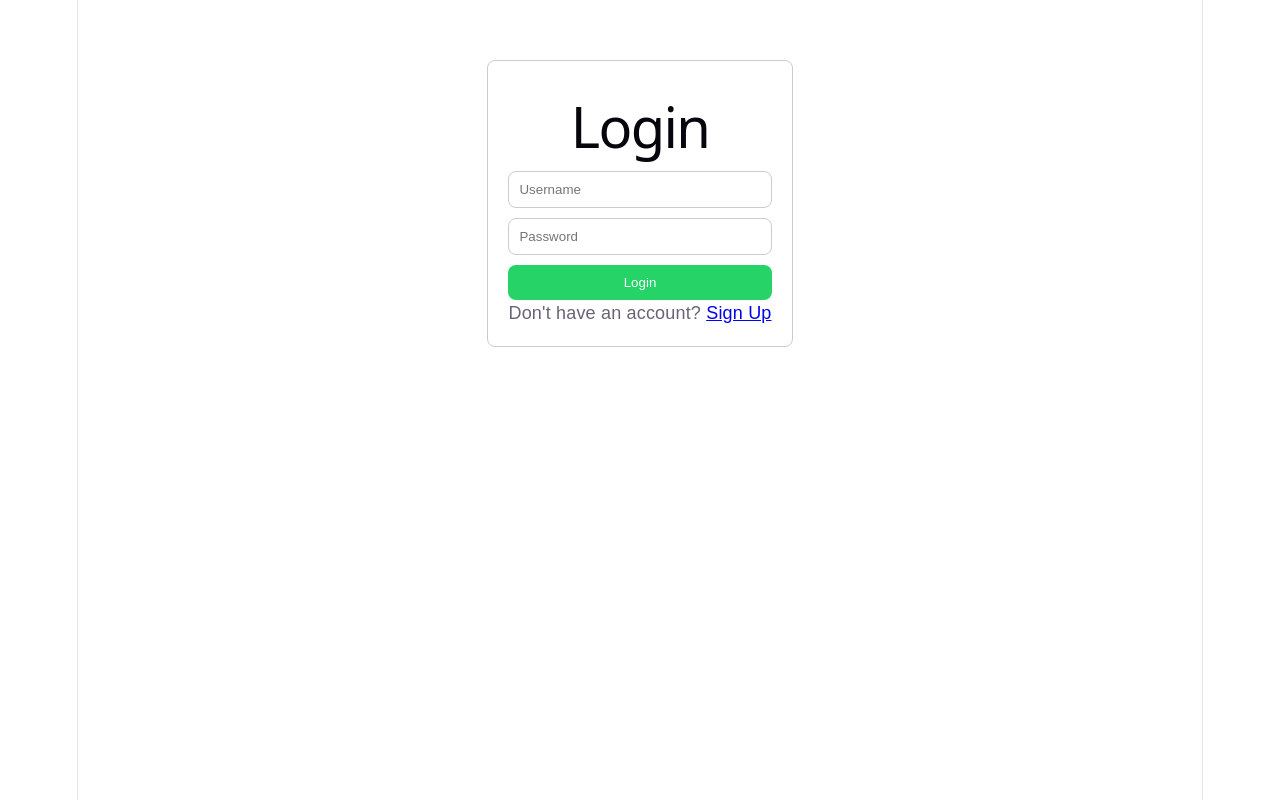
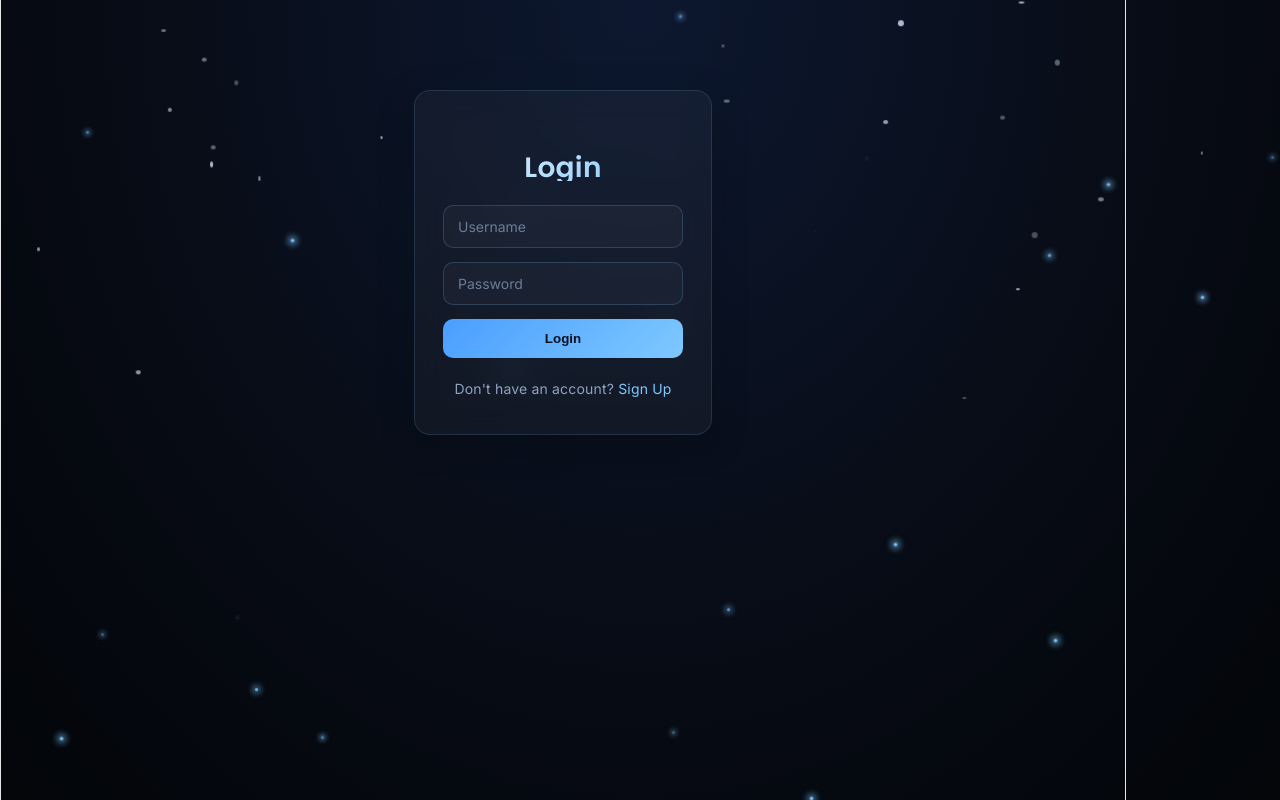
Before and after one commit to Riyasinha-com/private-chat-app, a React (Vite) app in the folder client/: page /login in a window 1280 px wide. Built offline with nearby package versions, Linux system fonts and the light colour scheme; no server answers.

Commit message:
Redesign UI with dark winter theme - animated snow, sparkles, and frosted glass panels

```diff
--- a/client/src/App.css
+++ b/client/src/App.css
@@ -1,29 +1,225 @@
+@import url('https://fonts.googleapis.com/css2?family=Poppins:wght@400;500;600;700&family=Inter:wght@400;500;600&display=swap');
+
+* {
+  box-sizing: border-box;
+}
+
+html, body, #root {
+  height: 100%;
+  margin: 0;
+}
+
+body {
+  background: radial-gradient(ellipse at top, #0d1830 0%, #070b14 60%, #030509 100%);
+  font-family: 'Inter', sans-serif;
+  color: #e8f0fa;
+  overflow-x: hidden;
+}
+
+/* ---- Winter background animation ---- */
+.winter-bg {
+  position: fixed;
+  inset: 0;
+  overflow: hidden;
+  pointer-events: none;
+  z-index: 0;
+}
+
+.snowflake {
+  position: absolute;
+  top: -10px;
+  background: #dbeeff;
+  border-radius: 50%;
+  animation: fall linear infinite;
+}
+
+@keyframes fall {
+  0% {
+    transform: translateY(-10px) translateX(0);
+  }
+  100% {
+    transform: translateY(110vh) translateX(20px);
+  }
+}
+
+.sparkle {
+  position: absolute;
+  width: 3px;
+  height: 3px;
+  background: #7ec8ff;
+  border-radius: 50%;
+  box-shadow: 0 0 6px 2px rgba(126, 200, 255, 0.8);
+  animation: twinkle ease-in-out infinite;
+}
+
+@keyframes twinkle {
+  0%, 100% { opacity: 0; transform: scale(0.5); }
+  50% { opacity: 1; transform: scale(1.2); }
+}
+
+/* ---- Shared layout ---- */
+.chat-container, .auth-container {
+  position: relative;
+  z-index: 1;
+  font-family: 'Inter', sans-serif;
+}
+
+h1 {
+  font-family: 'Poppins', sans-serif;
+  font-weight: 600;
+  letter-spacing: 0.3px;
+}
+
+/* ---- Auth pages ---- */
+.auth-container {
+  max-width: 400px;
+  margin: 90px auto;
+  text-align: center;
+  padding: 32px 28px;
+  background: rgba(255, 255, 255, 0.04);
+  backdrop-filter: blur(16px);
+  border: 1px solid rgba(126, 200, 255, 0.15);
+  border-radius: 16px;
+  box-shadow: 0 8px 32px rgba(0, 0, 0, 0.4), 0 0 40px rgba(126, 200, 255, 0.05);
+}
+
+.auth-container h1 {
+  font-size: 28px;
+  margin-bottom: 24px;
+  background: linear-gradient(135deg, #e8f0fa, #7ec8ff);
+  -webkit-background-clip: text;
+  background-clip: text;
+  color: transparent;
+}
+
+.auth-container form {
+  display: flex;
+  flex-direction: column;
+  gap: 14px;
+}
+
+.auth-container input {
+  padding: 12px 14px;
+  border-radius: 10px;
+  border: 1px solid rgba(126, 200, 255, 0.2);
+  background: rgba(255, 255, 255, 0.03);
+  color: #e8f0fa;
+  font-family: 'Inter', sans-serif;
+  font-size: 14px;
+  outline: none;
+  transition: border-color 0.2s, box-shadow 0.2s;
+}
+
+.auth-container input::placeholder {
+  color: #6b7d99;
+}
+
+.auth-container input:focus {
+  border-color: #7ec8ff;
+  box-shadow: 0 0 0 3px rgba(126, 200, 255, 0.15);
+}
+
+.auth-container button {
+  padding: 12px;
+  border-radius: 10px;
+  border: none;
+  background: linear-gradient(135deg, #4a9eff, #7ec8ff);
+  color: #051020;
+  font-weight: 600;
+  cursor: pointer;
+  transition: transform 0.15s, box-shadow 0.2s;
+}
+
+.auth-container button:hover {
+  transform: translateY(-1px);
+  box-shadow: 0 4px 16px rgba(126, 200, 255, 0.35);
+}
+
+.auth-container p {
+  margin-top: 18px;
+  color: #8fa3bf;
+  font-size: 14px;
+}
+
+.auth-container a {
+  color: #7ec8ff;
+  text-decoration: none;
+}
+
+.auth-container a:hover {
+  text-decoration: underline;
+}
+
+.error-text {
+  color: #ff8a8a;
+  font-size: 13px;
+}
+
+/* ---- Chat page ---- */
 .chat-container {
-  max-width: 500px;
+  max-width: 560px;
   margin: 40px auto;
-  font-family: Arial, sans-serif;
-  text-align: center;
   padding: 0 20px;
 }
 
+.chat-header {
+  display: flex;
+  justify-content: space-between;
+  align-items: center;
+  margin-bottom: 16px;
+  padding-bottom: 14px;
+  border-bottom: 1px solid rgba(126, 200, 255, 0.12);
+}
+
+.chat-header a {
+  display: block;
+  font-size: 13px;
+  color: #7ec8ff;
+  text-decoration: none;
+  margin-bottom: 4px;
+}
+
+.chat-header a:hover {
+  text-decoration: underline;
+}
+
+.chat-header h1 {
+  margin: 0;
+  font-size: 22px;
+  word-break: break-word;
+}
+
 .messages-box {
-  border: 1px solid #ccc;
-  border-radius: 8px;
-  height: 300px;
+  border: 1px solid rgba(126, 200, 255, 0.15);
+  border-radius: 14px;
+  height: 340px;
   overflow-y: auto;
-  padding: 10px;
-  margin-bottom: 10px;
+  padding: 16px;
+  margin-bottom: 14px;
   text-align: left;
-  background-color: #f9f9f9;
+  background: rgba(255, 255, 255, 0.03);
+  backdrop-filter: blur(10px);
+}
+
+.messages-box::-webkit-scrollbar {
+  width: 6px;
+}
+
+.messages-box::-webkit-scrollbar-thumb {
+  background: rgba(126, 200, 255, 0.3);
+  border-radius: 10px;
 }
 
 .message {
-  background-color: #dcf8c6;
-  padding: 8px 12px;
+  background: linear-gradient(135deg, rgba(74, 158, 255, 0.18), rgba(126, 200, 255, 0.1));
+  border: 1px solid rgba(126, 200, 255, 0.15);
+  padding: 9px 14px;
   border-radius: 12px;
-  margin-bottom: 6px;
-  display: inline-block;
+  margin-bottom: 8px;
+  display: block;
   max-width: 80%;
+  font-size: 14px;
+  color: #e8f0fa;
 }
 
 .input-box {
@@ -33,131 +229,123 @@
 
 .input-box input {
   flex: 1;
-  padding: 10px;
-  border-radius: 8px;
-  border: 1px solid #ccc;
+  padding: 12px 14px;
+  border-radius: 10px;
+  border: 1px solid rgba(126, 200, 255, 0.2);
+  background: rgba(255, 255, 255, 0.03);
+  color: #e8f0fa;
+  outline: none;
+  transition: border-color 0.2s, box-shadow 0.2s;
+}
+
+.input-box input::placeholder {
+  color: #6b7d99;
+}
+
+.input-box input:focus {
+  border-color: #7ec8ff;
+  box-shadow: 0 0 0 3px rgba(126, 200, 255, 0.15);
 }
 
 .input-box button {
-  padding: 10px 16px;
-  border-radius: 8px;
+  padding: 12px 20px;
+  border-radius: 10px;
   border: none;
-  background-color: #25d366;
-  color: white;
+  background: linear-gradient(135deg, #4a9eff, #7ec8ff);
+  color: #051020;
+  font-weight: 600;
   cursor: pointer;
+  transition: transform 0.15s, box-shadow 0.2s;
 }
 
 .input-box button:hover {
-  background-color: #1ebc59;
+  transform: translateY(-1px);
+  box-shadow: 0 4px 16px rgba(126, 200, 255, 0.35);
 }
 
-.auth-container {
-  max-width: 400px;
-  margin: 60px auto;
-  font-family: Arial, sans-serif;
-  text-align: center;
-  padding: 20px;
-  border: 1px solid #ccc;
-  border-radius: 8px;
+/* ---- Chat list (UserList page) ---- */
+.chat-container ul, .auth-container ul {
+  margin-top: 20px;
 }
 
-.auth-container form {
-  display: flex;
-  flex-direction: column;
-  gap: 10px;
+.chat-container ul button, .auth-container ul button {
+  padding: 14px 16px;
+  border-radius: 12px;
+  border: 1px solid rgba(126, 200, 255, 0.15);
+  background: rgba(255, 255, 255, 0.03);
+  color: #e8f0fa;
+  font-size: 15px;
+  cursor: pointer;
+  transition: all 0.2s;
 }
 
-.auth-container input {
-  padding: 10px;
-  border-radius: 8px;
-  border: 1px solid #ccc;
+.chat-container ul button:hover, .auth-container ul button:hover {
+  background: rgba(126, 200, 255, 0.1);
+  border-color: #7ec8ff;
+  transform: translateX(2px);
 }
 
-.auth-container button {
-  padding: 10px;
+/* ---- Buttons: call / logout ---- */
+.logout-btn {
+  padding: 7px 14px;
   border-radius: 8px;
-  border: none;
-  background-color: #25d366;
-  color: white;
+  border: 1px solid rgba(255, 138, 138, 0.3);
+  background: rgba(255, 138, 138, 0.1);
+  color: #ff8a8a;
   cursor: pointer;
+  font-size: 13px;
+  transition: all 0.2s;
 }
 
-.auth-container button:hover {
-  background-color: #1ebc59;
+.logout-btn:hover {
+  background: rgba(255, 138, 138, 0.2);
 }
 
-.error-text {
-  color: red;
-  font-size: 14px;
-}
-
-.chat-header {
-  display: flex;
-  justify-content: space-between;
-  align-items: center;
-  margin-bottom: 10px;
-}
-
-.chat-header a {
-  display: block;
-  font-size: 14px;
-  margin-bottom: 4px;
-}
-
-.chat-header h1 {
-  margin: 4px 0 0 0;
-  font-size: 22px;
-  word-break: break-word;
-}
-
-.logout-btn {
-  padding: 6px 12px;
+.call-btn {
+  padding: 7px 14px;
   border-radius: 8px;
-  border: none;
-  background-color: #e74c3c;
-  color: white;
-  cursor: pointer;
-}
-.call-btn {
-  padding: 6px 12px;
-  border-radius: 8px;
-  border: none;
-  background-color: #25d366;
-  color: white;
+  border: 1px solid rgba(126, 200, 255, 0.3);
+  background: rgba(126, 200, 255, 0.12);
+  color: #7ec8ff;
   cursor: pointer;
   margin-right: 6px;
+  font-size: 13px;
+  transition: all 0.2s;
 }
 
 .call-btn:hover {
-  background-color: #1ebc59;
+  background: rgba(126, 200, 255, 0.22);
 }
 
 .end-call-btn {
-  padding: 6px 12px;
+  padding: 7px 14px;
   border-radius: 8px;
-  border: none;
-  background-color: #e74c3c;
-  color: white;
+  border: 1px solid rgba(255, 138, 138, 0.3);
+  background: rgba(255, 138, 138, 0.1);
+  color: #ff8a8a;
   cursor: pointer;
   margin-right: 6px;
+  font-size: 13px;
+  transition: all 0.2s;
 }
 
 .end-call-btn:hover {
-  background-color: #c0392b;
+  background: rgba(255, 138, 138, 0.2);
 }
 
 .call-status {
   text-align: center;
-  color: #555;
+  color: #7ec8ff;
   font-style: italic;
-  margin-bottom: 10px;
+  margin-bottom: 12px;
+  font-size: 14px;
 }
 
 .incoming-call-box {
   text-align: center;
-  background-color: #fff3cd;
-  border: 1px solid #ffeeba;
-  border-radius: 8px;
-  padding: 12px;
-  margin-bottom: 10px;
+  background: rgba(126, 200, 255, 0.1);
+  border: 1px solid rgba(126, 200, 255, 0.3);
+  border-radius: 12px;
+  padding: 14px;
+  margin-bottom: 14px;
 }
--- a/client/src/App.jsx
+++ b/client/src/App.jsx
@@ -3,11 +3,13 @@ import Login from './pages/Login';
 import Signup from './pages/Signup';
 import UserList from './pages/UserList';
 import Chat from './pages/Chat';
+import SnowBackground from './components/SnowBackground';
 import './App.css';
 
 function App() {
   return (
     <BrowserRouter>
+      <SnowBackground />
       <Routes>
         <Route path="/login" element={<Login />} />
         <Route path="/signup" element={<Signup />} />
--- /dev/null
+++ b/client/src/components/SnowBackground.jsx
@@ -0,0 +1,37 @@
+function SnowBackground() {
+  const snowflakes = Array.from({ length: 40 }, (_, i) => i);
+  const sparkles = Array.from({ length: 25 }, (_, i) => i);
+
+  return (
+    <div className="winter-bg">
+      {snowflakes.map((i) => (
+        <span
+          key={`snow-${i}`}
+          className="snowflake"
+          style={{
+            left: `${Math.random() * 100}%`,
+            animationDuration: `${8 + Math.random() * 12}s`,
+            animationDelay: `${Math.random() * 10}s`,
+            width: `${2 + Math.random() * 4}px`,
+            height: `${2 + Math.random() * 4}px`,
+            opacity: 0.3 + Math.random() * 0.5,
+          }}
+        />
+      ))}
+      {sparkles.map((i) => (
+        <span
+          key={`sparkle-${i}`}
+          className="sparkle"
+          style={{
+            left: `${Math.random() * 100}%`,
+            top: `${Math.random() * 100}%`,
+            animationDuration: `${2 + Math.random() * 3}s`,
+            animationDelay: `${Math.random() * 5}s`,
+          }}
+        />
+      ))}
+    </div>
+  );
+}
+
+export default SnowBackground;
```
